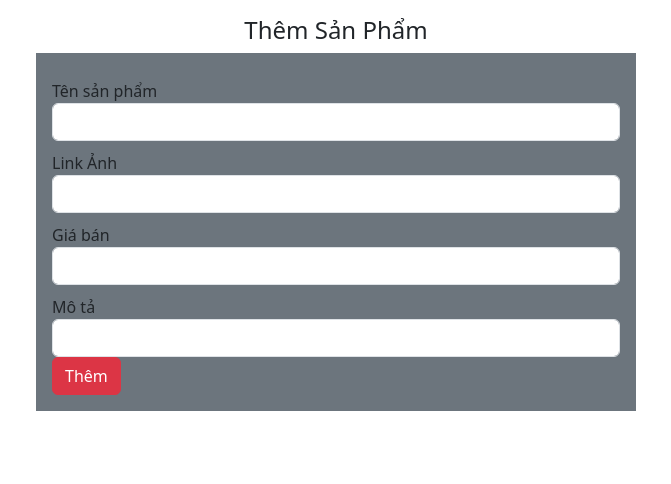
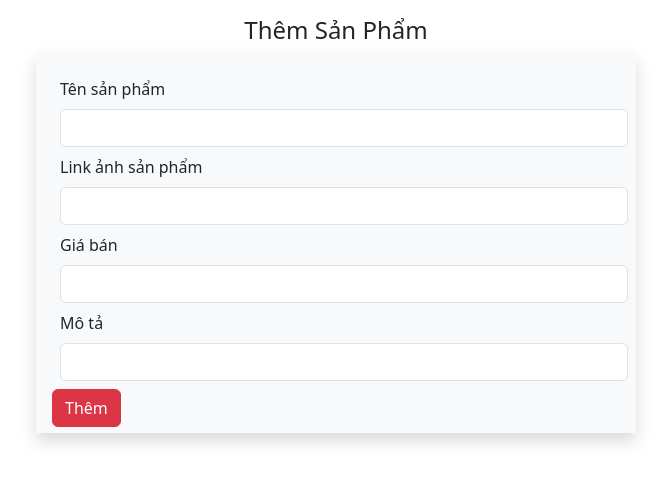
Before and after one commit to VietThanh2002/ct449_project, a Vue app in the folder frontend/: page /products in a window 1280 px wide. Shown: the top 484 px of the page, without its empty margins (304-975 px from the left). Built offline with nearby package versions, Linux system fonts and the light colour scheme.

Commit message:
quá đuối

```diff
--- a/frontend/src/assets/form.css
+++ b/frontend/src/assets/form.css
@@ -34,3 +34,7 @@ label {
 .error-feedback {
     color: red;
 }
+
+Form {
+    height: 400px;
+}
--- a/frontend/src/components/AdminHeader.vue
+++ b/frontend/src/components/AdminHeader.vue
@@ -1,8 +1,8 @@
 <template>
     <div class="admin-header">
-      <router-link to="/">Trang Chủ</router-link>
+      <!-- <router-link to="/">Trang Chủ</router-link> -->
       <div v-if="isLoggedIn">
-        <span>Xin chào, {{ adminName }}!</span>
+        <span>Xin chào, Admin {{ adminName }}!</span>
         <button @click="logout">Đăng Xuất</button>
       </div>
     </div>
@@ -39,7 +39,7 @@
     color: #fff;
     padding: 10px;
     display: flex;
-    justify-content: space-between;
+    justify-content: flex-end;
     align-items: center;
   }
   </style>
--- a/frontend/src/components/AppHeader.vue
+++ b/frontend/src/components/AppHeader.vue
@@ -63,6 +63,7 @@
         this.$router.push({ name: "LoginPage" });
       },
       handleLogout() {
+        localStorage.clear();
         localStorage.removeItem("user_login");
         this.$router.push({ name: "LoginPage" });
       },
--- a/frontend/src/components/ProductForm.vue
+++ b/frontend/src/components/ProductForm.vue
@@ -1,55 +1,56 @@
 <template>
     <Form
-        class=" bg-secondary p-3"
+        class=" bg-light p-3 shadow"
         @submit="submitProduct"
         :validation-schema="productFormSchema"
+        style="height: 380px;"
     >
         <div class="form-group">
-            <label for="name">Tên sản phẩm</label>
+            <label for="name" class="m-2">Tên sản phẩm</label>
                 <Field
                 name="name"
                 type="text"
-                class="form-control"
+                class="form-control m-2 "
                 v-model="productLocal.name"
             />
             <ErrorMessage name="name" class="error-feedback" />
         </div>
         <div class="form-group">
-            <label for="link">Link Ảnh</label>
+            <label for="link" class="m-2">Link ảnh sản phẩm</label>
                 <Field
                 name="link"
                 type="text"
-                class="form-control"
+                class="form-control m-2 "
                 v-model="productLocal.img"
             />
             <ErrorMessage name="link" class="error-feedback" />
         </div>
         <div class="form-group">
-            <label for="price">Giá bán</label>
+            <label for="price" class="m-2">Giá bán</label>
                 <Field
                 name="price"
                 type="text"
-                class="form-control"
+                class="form-control m-2 "
                 v-model="productLocal.price"
             />
             <ErrorMessage name="price" class="error-feedback" />
         </div>
             <div class="form-group">
-                <label for="description">Mô tả</label>
+                <label for="description" class="m-2">Mô tả</label>
                 <Field
                 name="description"
                 type="text"
-                class="form-control"
+                class="form-control m-2 "
                 v-model="productLocal.des"
             />
             <ErrorMessage name="description" class="error-feedback" />
         </div>
         <div class="form-group">
-            <button v-if="productLocal._id" class="btn btn-primary">Lưu</button>
+            <button v-if="productLocal._id" class="btn btn-primary  float-start">Cập nhật</button>
             <button
                 v-if="productLocal._id"
                 type="button"
-                class="ml-2 btn btn-danger"
+                class="pl-2 btn btn-danger float-end"
                 @click="deleteProduct"
             >
                 Xóa
@@ -116,4 +117,5 @@ export default {
 
 <style scoped>
 @import "@/assets/form.css";
+
 </style>
--- a/frontend/src/components/ProductList.vue
+++ b/frontend/src/components/ProductList.vue
@@ -15,9 +15,10 @@ export default {
 </script>
 
 <template>
-  <table class="table">
+   <h4 class="text-center m-2 p-2">Danh Sách Sản Phẩm</h4>
+  <table class="table table-group-divider table-hover">
     <thead>
-      <tr>
+      <tr class="text-center">
         <th scope="col">STT</th>
         <th scope="col">Tên Sản Phẩm</th>
         <th scope="col">Giá</th>
@@ -25,9 +26,9 @@ export default {
         <th scope="col">Hình Ảnh</th>
       </tr>
     </thead>
-    <tbody>
+    <tbody class="text-center justify-content-center">
       <tr v-for="(product, index) in products" :key="product._id" :class="{ active: index === activeIndex }" @click="updateActiveIndex(index)">
-        <td>{{  }}</td>
+        <td>{{ index + 1 }}</td>
         <td>{{ product.name }}</td>
         <td>{{ product.price }}</td>
         <td>{{ product.des }}</td>
--- a/frontend/src/components/inputSearch.vue
+++ b/frontend/src/components/inputSearch.vue
@@ -19,7 +19,7 @@ export default {
     <div class="input-group w-50">
         <input
             type="text"
-            class="form-control"
+            class="form-control m-2"
             placeholder="Nhập thông tin cần tìm"
             :value="modelValue"
             @input="updateModelValue"
@@ -27,11 +27,11 @@ export default {
         />
         <div class="input-group-append">
             <button
-                class="btn btn-outline-secondary"
+                class="btn btn-outline-secondary m-2"
                 type="button"
                 @click="submit"
             >
-                <i class="fas fa-search"></i> Tìm kiếm
+                <i class="fas fa-search"></i>
             </button>
         </div>
     </div>
--- a/frontend/src/views/ProductAdmin.vue
+++ b/frontend/src/views/ProductAdmin.vue
@@ -2,21 +2,21 @@
   <AdminHeader />
     <div class="page row">
 
-      <div class="col-md-10 mt-3">
+      <div class="col-lg-10 mt-3">
         <InputSearch v-model="searchText" />
       </div>
-      <div class="mt-3 col-md-10 justify-content-around align-items-center">
+      <div class="mt-3 col-md-12 justify-content-around align-items-center">
 
-        <button class="btn btn-sm btn-success button_add" @click="goToAddProduct">
+        <button class="btn btn-sm btn-success float-start button_add" @click="goToAddProduct">
           <i class="fas fa-plus"></i> Thêm sản phẩm
         </button>
 
-        <button class="btn btn-sm btn-danger" @click="removeAllProducts">
+        <button class="btn btn-sm btn-danger float-end" @click="removeAllProducts">
           <i class="fas fa-trash"></i> Xóa tất cả sản phẩm
         </button>
       </div>
-      <div class="mt-3 col-md-4">
-        <h4>Danh Sách Sản Phẩm</h4>
+      <div class="mt-3 col-md-12">
+
         <ProductList
           v-if="filteredProductsCount > 0"
           :products="filteredProducts"
@@ -34,7 +34,7 @@
               params: { id: activeProduct._id },
             }"
           >
-            <button class="mt-2 badge-info p-1 product_edit">
+            <button class="mt-2 bg-info p-1 product_edit">
               Chỉnh sửa sản phẩm
             </button>
           </router-link>
@@ -44,7 +44,7 @@
   </template>
 
   <script>
-  import AdminHeader from "../components/AdminHeader.vue";
+  import AdminHeader from "@/components/AdminHeader.vue";
   import ProductCard from "@/components/ProductCard.vue";
   import InputSearch from "@/components/InputSearch.vue";
   import ProductList from "@/components/ProductList.vue";
```
Also changed, not shown: 1 other file (tests, documents, lock files or other folders).
